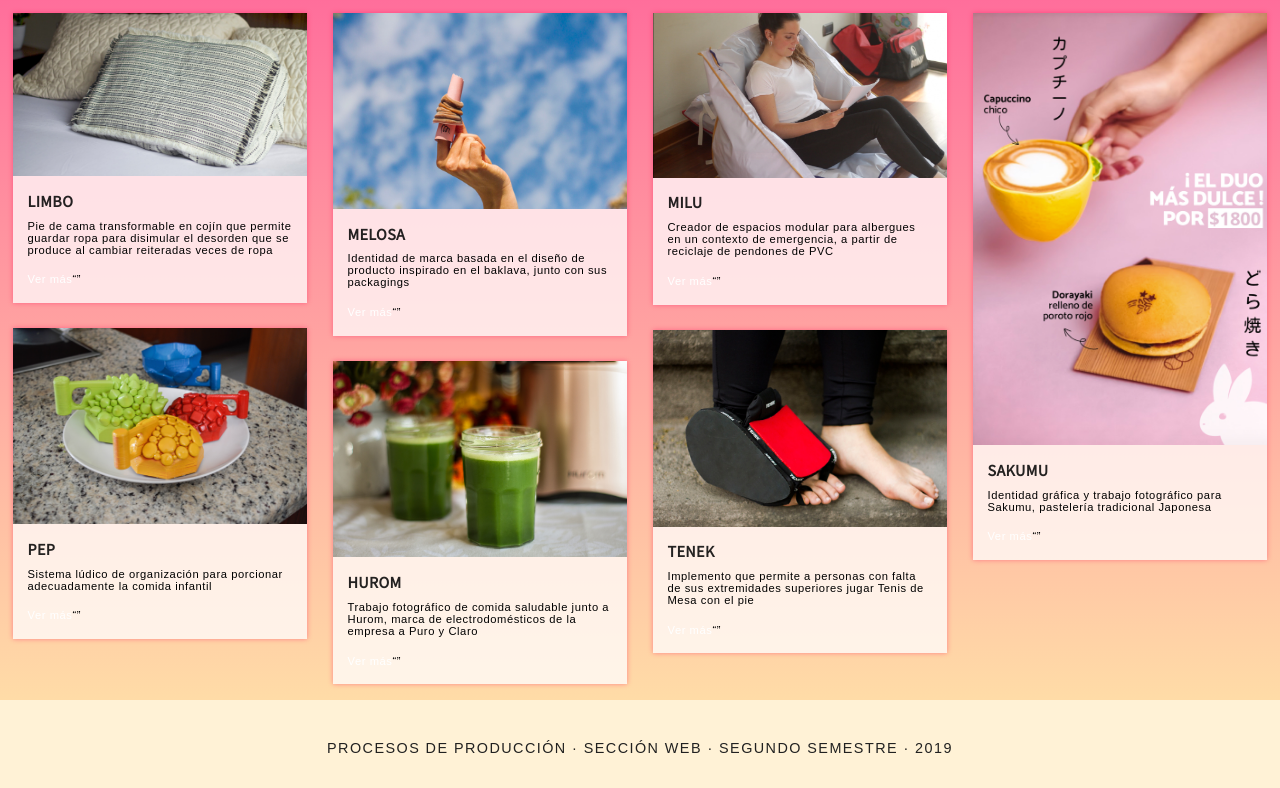
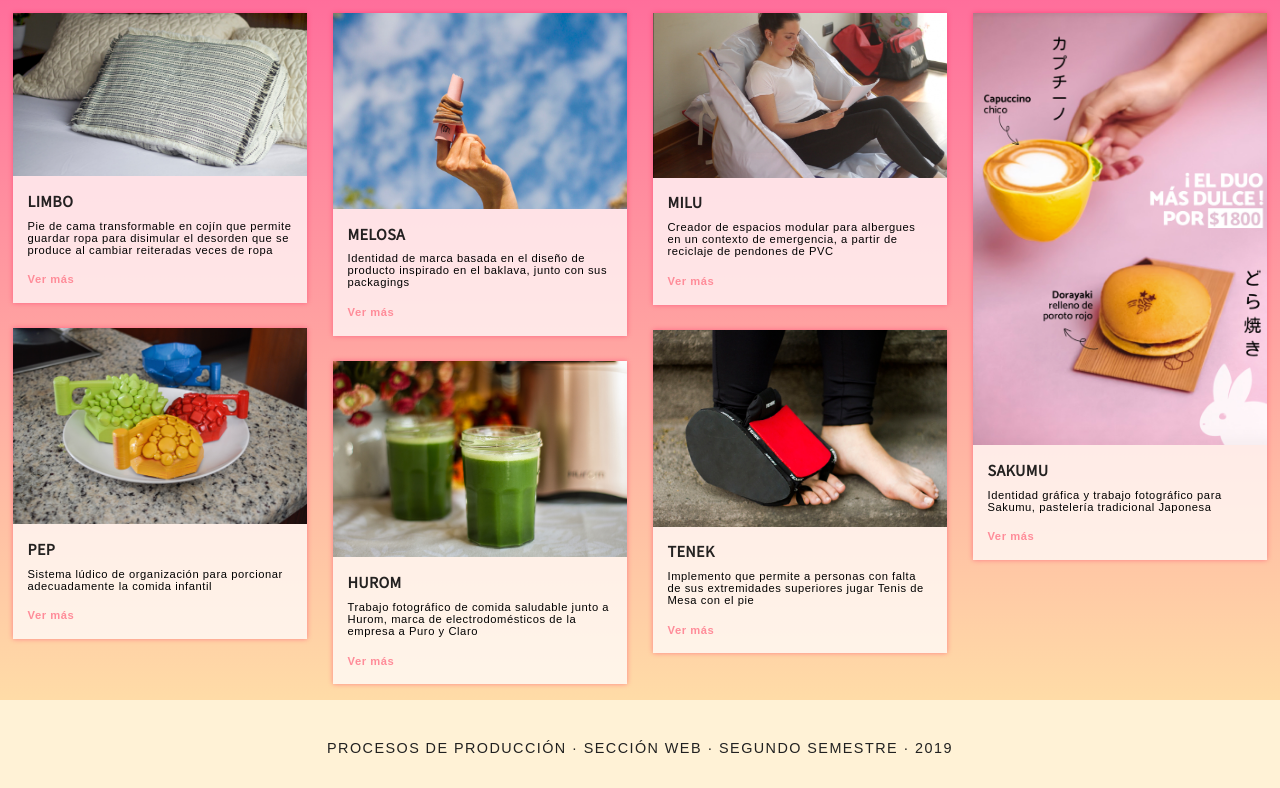
Before and after one commit to maujevic/ujevic-hillmann, a plain HTML site: page index.html in a window 1280 px wide. Shown: the part 869-1657 px from the top of the page. Drawn offline with nearby package versions, Linux system fonts and the light colour scheme.

Commit message:
Add files via upload

```diff
--- a/estilo.css
+++ b/estilo.css
@@ -83,12 +83,13 @@ h5, h6{
 }
 
 a{
-    color:rgb(255, 255, 255);
+    color:#ff8c99;
     text-decoration:none;
+    font-weight:bolder
 }
 
 a:hover{
-    color:rgb(255, 255, 255);
+    color:#ffb100;
     text-decoration:underline;
 }
 
--- a/portafolio.js
+++ b/portafolio.js
@@ -47,6 +47,6 @@ $.each(trabajos, function(i, val) {
     var uno = '<figure><img src="' + trabajos[i].figure + '" alt="' + trabajos[i].alt + '"/></figure>';
     var dos = '<h4>' + trabajos[i].title + '</h4>';
     var tres = '<p>' + trabajos[i].about + '</p>';
-    var cuatro = '<p><a href= "' + trabajos[i].url + '" >Ver más</a><q>';
+    var cuatro = '<p><a href= "' + trabajos[i].url + '" >Ver más</a></q>';
     $('#portafolio').append('<div class="item">' + uno + dos + tres + cuatro + '</div>')
 });
```
